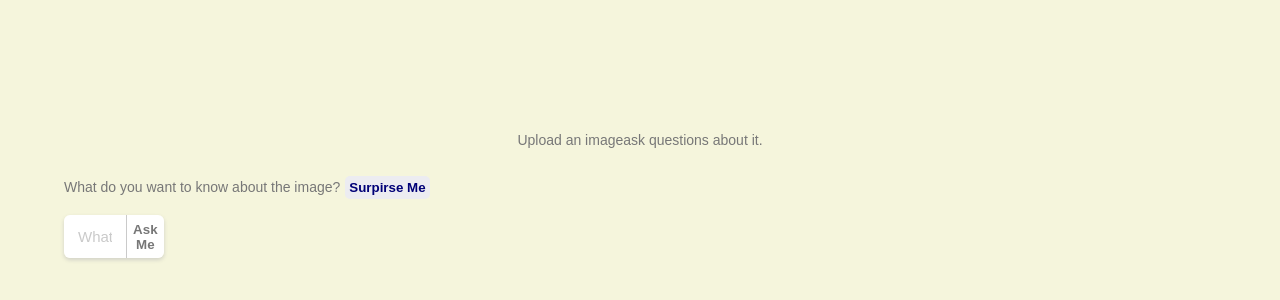
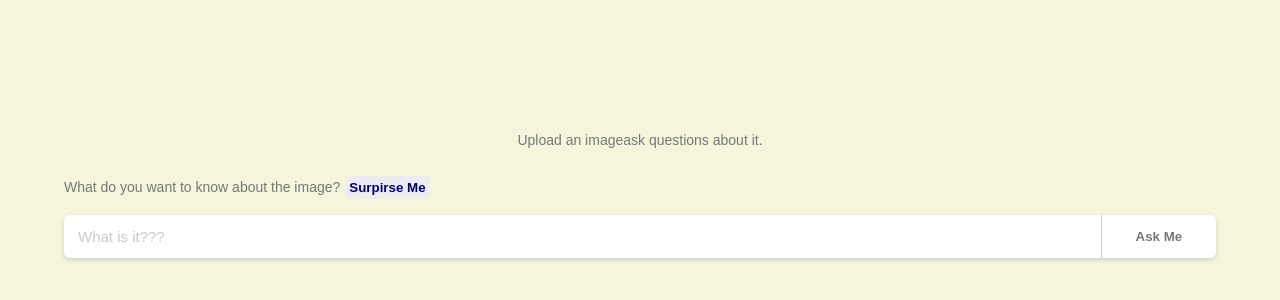
Before and after one commit to 007DSJ/react-gemini-app, a React (Create React App) app: page / in a window 1280 px wide. Shown: the part 142-442 px from the top of the page. Built offline with nearby package versions, Linux system fonts and the light colour scheme; the HTML template or start-up script is replaced by a standard one.

Commit message:
gemini app working correctly and ready to use

```diff
--- a/src/App.js
+++ b/src/App.js
@@ -1,4 +1,3 @@
-import { response } from "express";
 import { useState } from "react";
 
 const App = () => {
@@ -27,7 +26,7 @@ const App = () => {
       }
 
       const response = await fetch('http://localhost:8000/upload', options)
-      const data = await response.text()
+      const data = await response.json()
 
     } catch (error) {
       console.error(error)
@@ -57,7 +56,7 @@ const App = () => {
         }
       }
       const response = await fetch('http://localhost:8000/gemini/', options)
-      const data = await response.json()
+      const data = await response.text()
       setResponse(data)
 
     } catch (error) {
--- a/src/index.css
+++ b/src/index.css
@@ -55,7 +55,7 @@ p{
 }
 
 .input-container{
-    width: 100px;
+    width: 100%;
     display: flex;
     border-radius: 6px;
     overflow: hidden;
```
